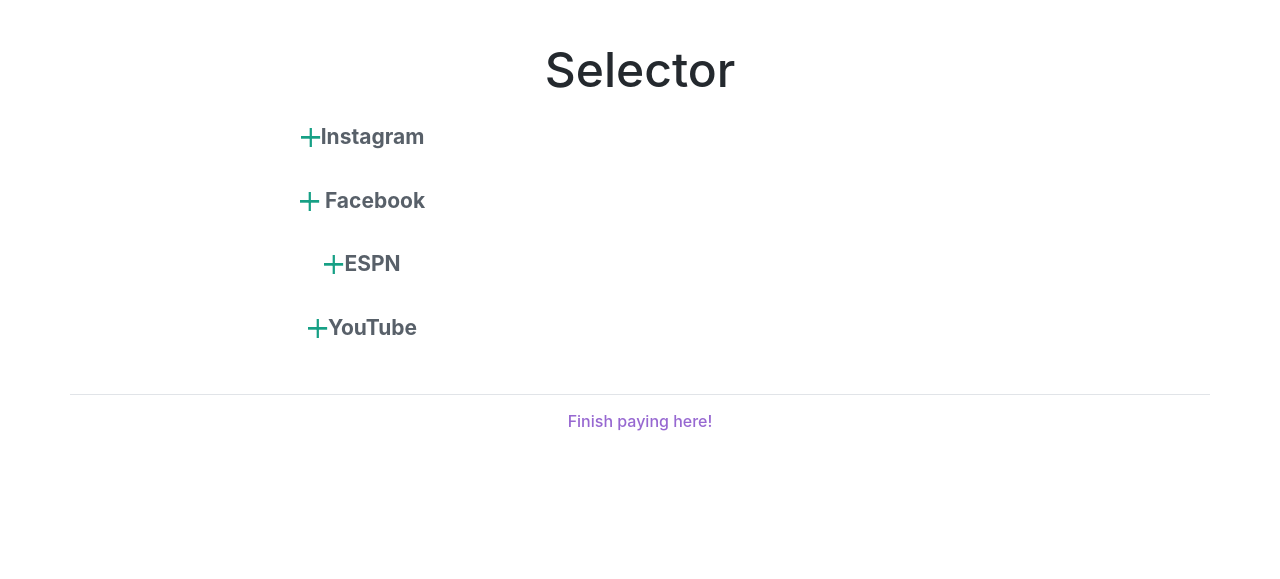
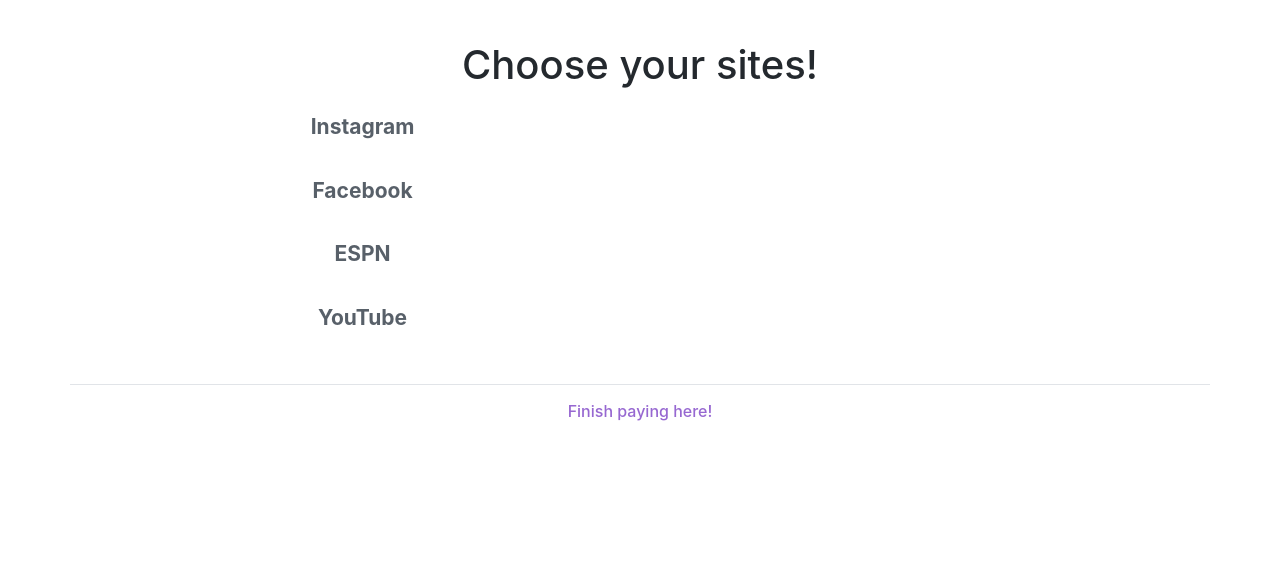
Before and after one commit to JackShort/dex, a Django app: page /select/ in a window 1280 px wide. Shown: the part 51-630 px from the top of the page. Run offline with Django 3.2, Linux system fonts and the light colour scheme; some libraries are stand-ins or nearby versions.

Commit message:
Final payment part

```diff
--- a/landing/templates/select.html
+++ b/landing/templates/select.html
@@ -5,27 +5,24 @@
 
 {% block pagecontent %}
 <div class="container">
-	<h1 class="h00-mktg text-center lh-condensed mb-3 pt-big">
-		Selector
-	</h1>
-
+	<h1 class="h0-mktg text-center lh-condensed mb-3 pt-big">
+Choose your sites!	</h1>
 	<div class="lead-mktg text-gray mb-6 col-md-9-text mx-auto text-center">
 		<ul class= "site-choose">
 		  <li><input type="checkbox" id="cb1" />
-		    <label for="cb1"><img src="{% static 'images/check.png' %}" />Instagram</label>
+		    <label for="cb1">Instagram</label>
 		  </li>
 		  <li><input type="checkbox" id="cb2" />
-		    <label for="cb2"><img src="{% static 'images/check.png' %}" /> Facebook</label>
+		    <label for="cb2"> Facebook</label>
 		  </li>
 		  <li><input type="checkbox" id="cb3" />
-		    <label for="cb3"><img src="{% static 'images/check.png' %}" />ESPN</label>
+		    <label for="cb3">ESPN</label>
 		  </li>
 		  <li><input type="checkbox" id="cb4" />
-		    <label for="cb4"><img src="{% static 'images/check.png' %}" />YouTube</label>
+		    <label for="cb4">YouTube</label>
 		  </li>
 		</ul>
 	</div>
 		<a class="btn btn-block btn-outline-purple h4-mktg plans-card-btn" href="{% url 'pay' %}">Finish paying here!</a>
-
 </div>
 {% endblock %}
--- a/static/css/main.css
+++ b/static/css/main.css
@@ -783,6 +783,6 @@ label img {
 
 :checked + label:before {
   content: "✓";
-  background-color: grey;
+  background-color:  #8d59ca ;
   transform: scale(1);
 }
```
Also changed, not shown: static/images/checked.png (added), static/images/unchecked.png (renamed from static/images/check.png).
